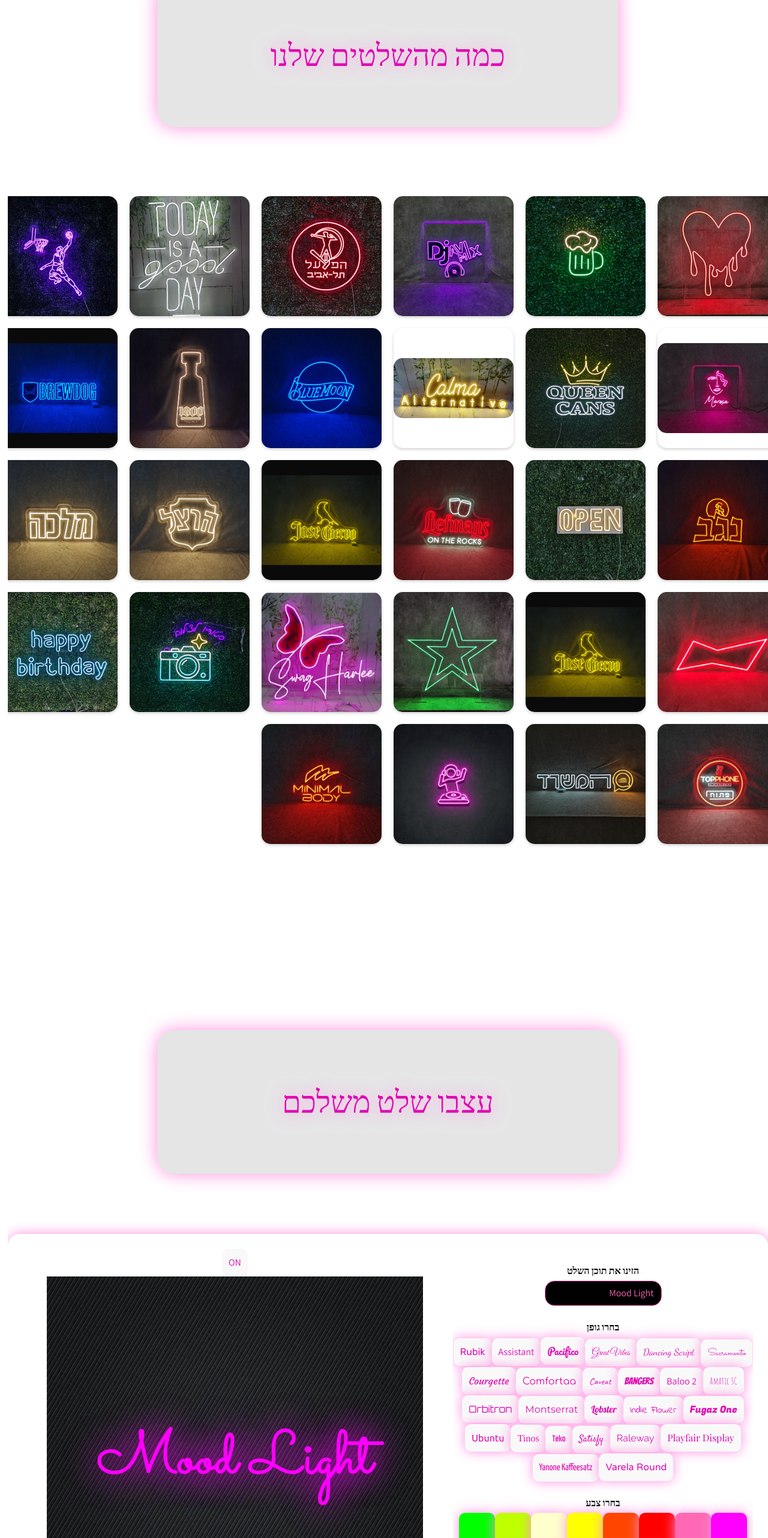
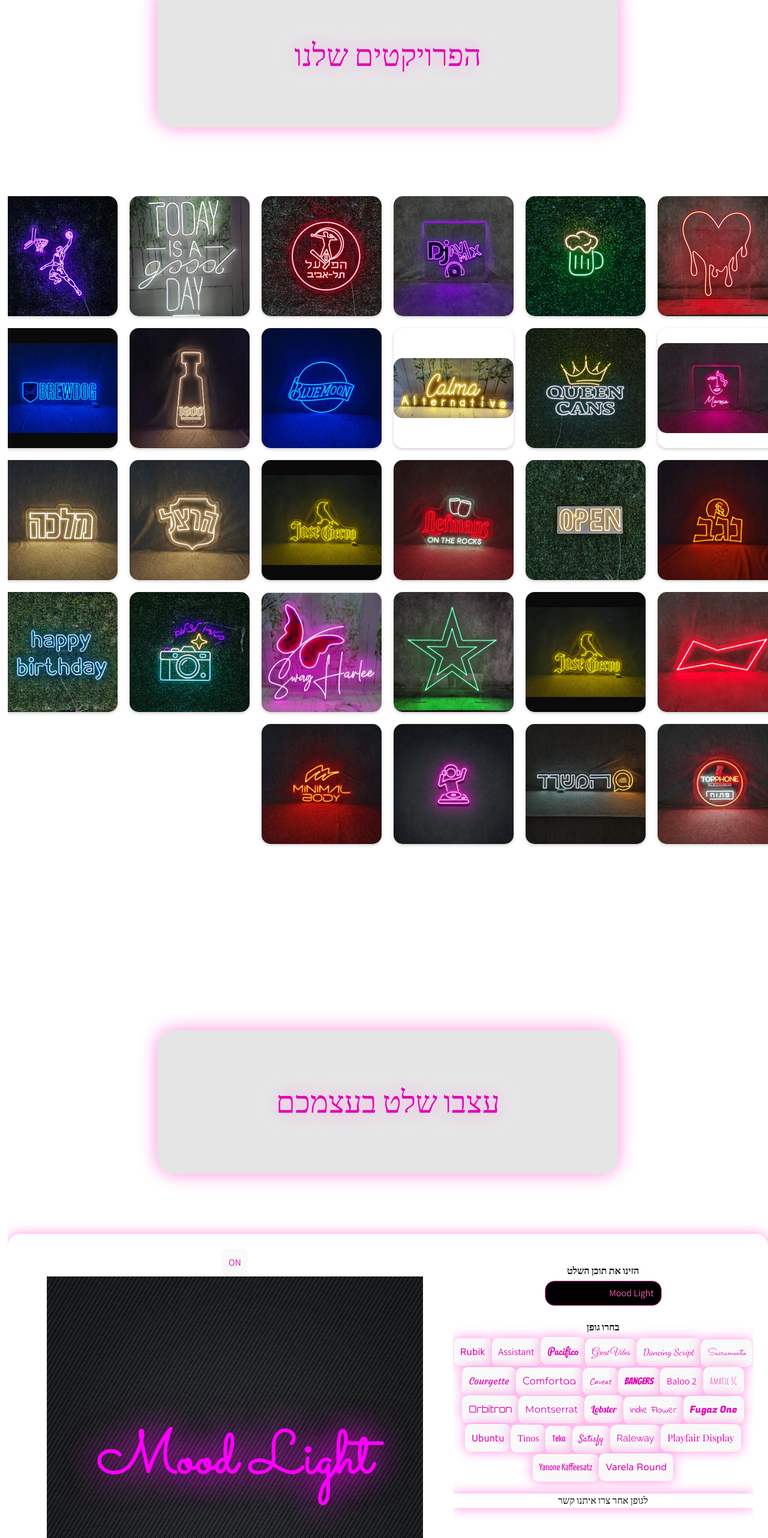
Before and after one commit to Kalzemic/Mood_Light, a React (Vite) app: page / in a window 1280 px wide. Shown: the part 1054-3618 px from the top of the page at 60% size. Built offline with nearby package versions, Linux system fonts and the light colour scheme.

Commit message:
added more project images

```diff
--- a/src/Components/CustomPage.tsx
+++ b/src/Components/CustomPage.tsx
@@ -50,6 +50,8 @@
     const [cableColor, setCableColor] = useState("")
     const [hangType, setHangType] = useState("")
     const [selectedFile, setSelectedFile] = useState<File | null>(null);
+    const [cableLength, setCableLength] = useState(2);
+
 
     const handleFileChange = (e: React.ChangeEvent<HTMLInputElement>) => {
         const uploadedFile = e.target.files?.[0];
@@ -104,6 +106,7 @@
                 height,
                 cableEntry,
                 cableColor,
+                cableLength,
                 hangType,
                 image: imageUrl, // ✅ final hosted URL
             };
@@ -267,6 +270,19 @@
                     </div>
                 </div>
                 <div className="segment">
+                    <label>בחרו אורך כבל (במטרים): {cableLength.toFixed(1)} מטר</label>
+                    <input
+                        type="range"
+                        min="0.5"
+                        max="5"
+                        step="0.1"
+                        value={cableLength}
+                        onChange={(e) => setCableLength(parseFloat(e.target.value))}
+                        style={{ width: '100%' }}
+                    />
+                </div>
+
+                <div className="segment">
                     <label>בחרו אפשרות תלייה</label>
                     <div className="board-options">
                         {hang_types.map(ht => (
--- a/src/Components/DesignPage.css
+++ b/src/Components/DesignPage.css
@@ -36,6 +36,11 @@
     background-color: black;
 }
 
+.segment h3 {
+    margin-top: 20px;
+    margin-bottom: 20px;
+    box-shadow: 0 0 20px rgb(255, 143, 225);
+}
 
 .canvas-container {
     flex-grow: 1;
--- a/src/Components/DesignPage.tsx
+++ b/src/Components/DesignPage.tsx
@@ -85,6 +85,8 @@
     const [cableEntry, setCableEntry] = useState("")
     const [cableColor, setCableColor] = useState("")
     const [hangType, setHangType] = useState("")
+    const [cableLength, setCableLength] = useState(2);
+
 
     const handleSubmit = (e: React.FormEvent) => {
         e.preventDefault();
@@ -101,6 +103,7 @@
             board,
             cableEntry,
             cableColor,
+            cableLength,
             hangType,
             width,
             height
@@ -148,7 +151,9 @@
                                 >
                                     {fnt}
                                 </button>
+
                             ))}
+                            <h3>לגופן אחר צרו איתנו קשר</h3>
                         </div>
                     </div>
 
@@ -178,7 +183,13 @@
                                 />
                             ))}
                         </div>
+                        {color === "rgb" &&
+
+                            <h3>שלט מחליף צבעים</h3>
+
+                        }
                     </div>
+
 
 
                     {/* Board Selection */}
@@ -286,6 +297,19 @@
                         </div>
                     </div>
                     <div className="segment">
+                        <label>בחרו אורך כבל (במטרים): {cableLength.toFixed(1)} מטר</label>
+                        <input
+                            type="range"
+                            min="0.5"
+                            max="5"
+                            step="0.1"
+                            value={cableLength}
+                            onChange={(e) => setCableLength(parseFloat(e.target.value))}
+                            style={{ width: '100%' }}
+                        />
+                    </div>
+
+                    <div className="segment">
                         <label>בחרו אפשרות תלייה</label>
                         <div className="board-options">
                             {hang_types.map(ht => (
--- a/src/Components/Homapage.tsx
+++ b/src/Components/Homapage.tsx
@@ -55,7 +55,7 @@
                         </ul>
                     </div>
                 </section>
-                <TransitionSign text="כמה מהשלטים שלנו"></TransitionSign>
+                <TransitionSign text="הפרויקטים שלנו"></TransitionSign>
                 <section id="projects">
 
                     <div className="projects-grid">
@@ -66,7 +66,7 @@
                         ))}
                     </div>
                 </section>
-                <TransitionSign text="עצבו שלט משלכם"></TransitionSign>
+                <TransitionSign text="עצבו שלט בעצמכם"></TransitionSign>
                 <section id="design">
 
                     <DesignPage />
```
